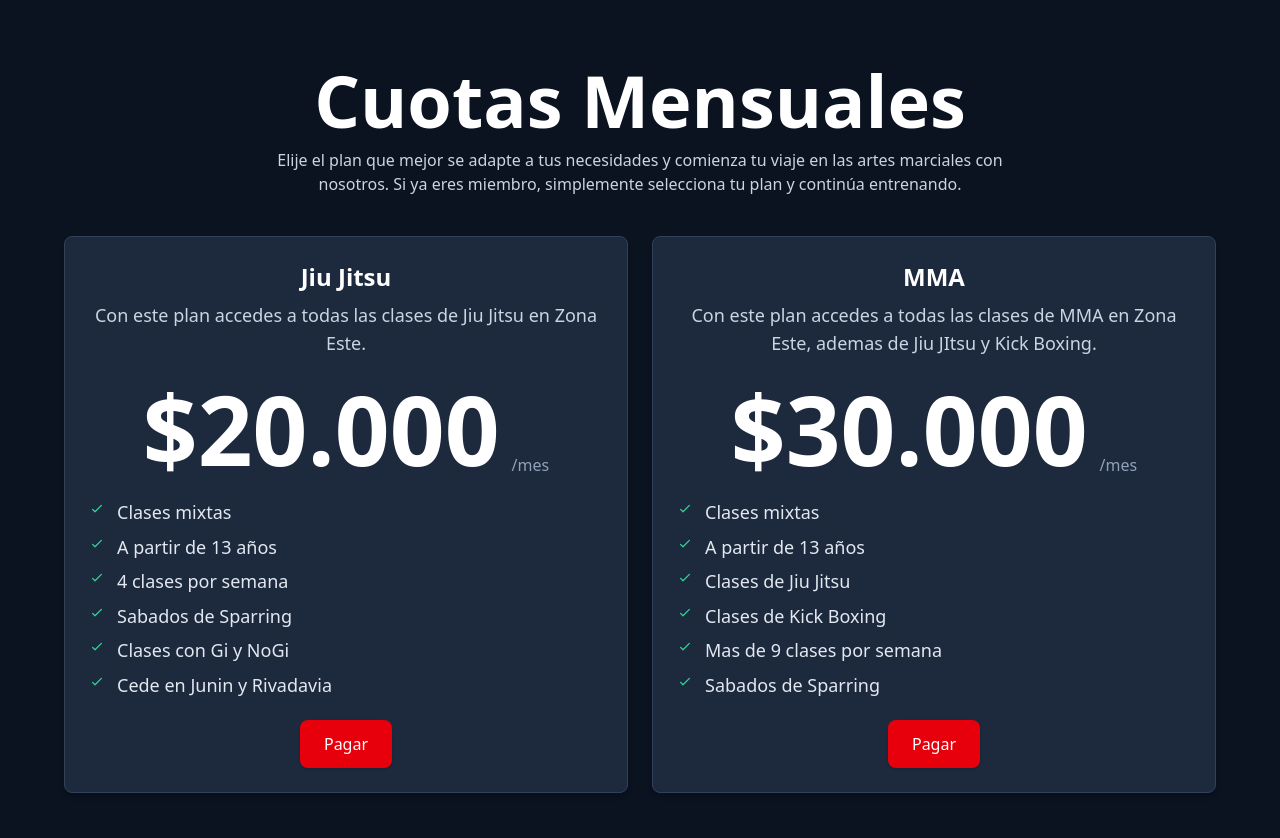
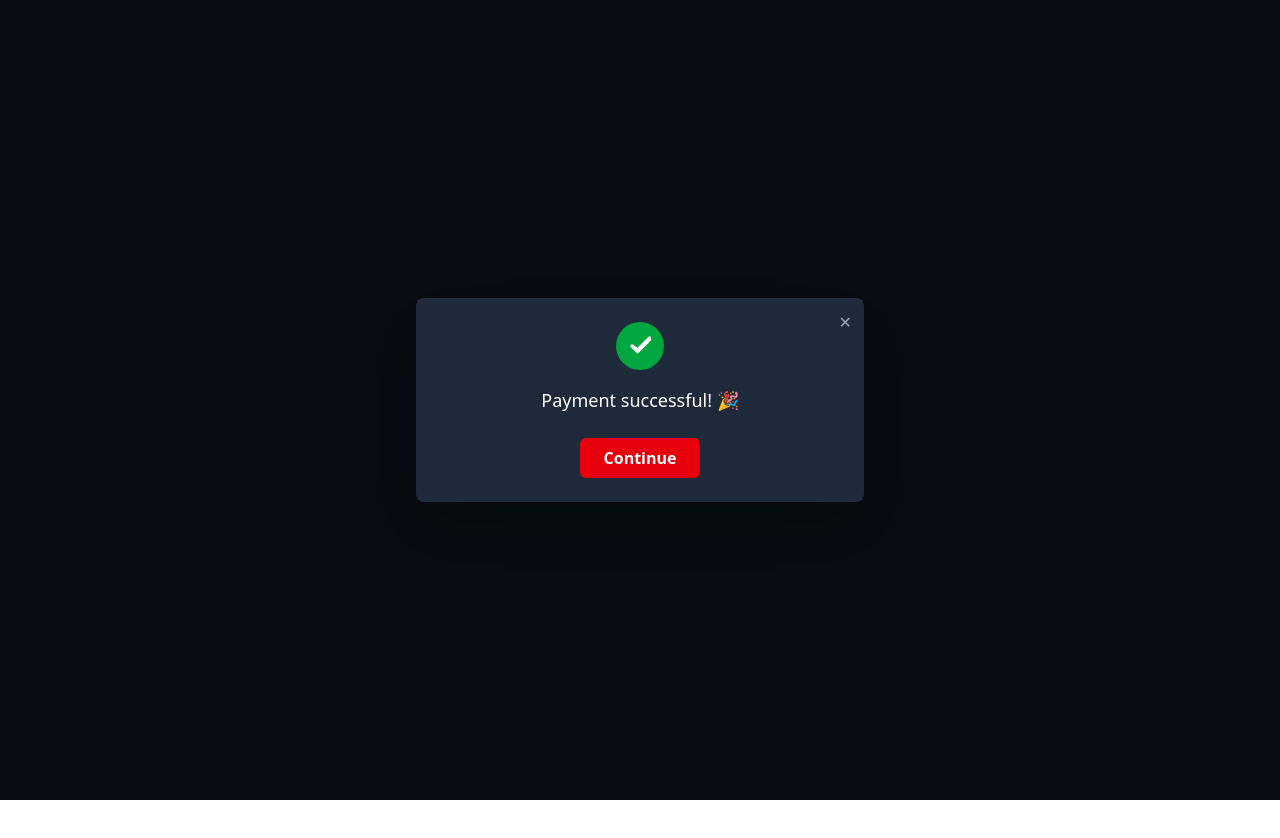
Before and after one commit to johaco/Academy-Pays, a React (Vite) app: page /payment-success in a window 1280 px wide. Shown: the top 838 px of the page. After the commit the page ends 800 px from the top, so only its background shows below. Built offline with nearby package versions, Linux system fonts and the light colour scheme.

Commit message:
add payment succes

```diff
--- a/package.json
+++ b/package.json
@@ -12,7 +12,8 @@
   "dependencies": {
     "@tailwindcss/vite": "^4.1.13",
     "react": "^19.1.1",
-    "react-dom": "^19.1.1"
+    "react-dom": "^19.1.1",
+    "react-router-dom": "^7.9.1"
   },
   "devDependencies": {
     "@eslint/js": "^9.33.0",
--- a/src/App.jsx
+++ b/src/App.jsx
@@ -1,12 +1,21 @@
-import Home from './pages/Home'
+import { BrowserRouter as Router, Routes, Route } from "react-router-dom";
+import Home from "./pages/Home";
+import PaymentSuccess from "./pages/PaymentSuccess";
 
 function App() {
+  return (
+    <Router>
+      <Routes>
+        {/* Página principal */}
+        <Route path="/" element={<Home />} />
 
-  return (
-    <>
-      <Home />
-    </>
-  )
+        {/* Página a la que Mercado Pago redirige después del pago */}
+        <Route path="/payment-success" element={<PaymentSuccess />} />
+
+
+      </Routes>
+    </Router>
+  );
 }
 
-export default App
+export default App;
--- /dev/null
+++ b/src/components/PaymentSuccessModal.jsx
@@ -0,0 +1,53 @@
+import { useNavigate } from "react-router-dom";
+
+export default function PaymentSuccessModal() {
+  const navigate = useNavigate();
+
+  return (
+    <div className="fixed inset-0 flex items-center justify-center bg-black/50 z-50">
+      <div className="bg-gray-800 text-white rounded-lg shadow-2xl p-6 w-[90%] max-w-md relative">
+
+        {/* Icono de cerrar */}
+        <button
+          onClick={() => navigate("/")} // cerrar y mandar al inicio
+          className="absolute top-3 right-3 text-gray-400 hover:text-gray-200"
+        >
+          ✕
+        </button>
+
+        {/* Icono check */}
+        <div className="flex justify-center mb-4">
+          <div className="bg-green-600 rounded-full p-2">
+            <svg
+              xmlns="http://www.w3.org/2000/svg"
+              className="h-8 w-8 text-white"
+              viewBox="0 0 20 20"
+              fill="currentColor"
+            >
+              <path
+                fillRule="evenodd"
+                d="M16.707 5.293a1 1 0 010 1.414l-7.5 7.5a1 1 0 01-1.414 0l-3.5-3.5a1 1 0 111.414-1.414L8.5 11.086l6.793-6.793a1 1 0 011.414 0z"
+                clipRule="evenodd"
+              />
+            </svg>
+          </div>
+        </div>
+
+        {/* Mensaje */}
+        <p className="text-center text-lg font-medium mb-6">
+          Payment successful! 🎉
+        </p>
+
+        {/* Botón continuar */}
+        <div className="flex justify-center">
+          <button
+            onClick={() => navigate("/dashboard")} // 👈 cambia la ruta aquí
+            className="bg-red-600 hover:bg-red-700 px-6 py-2 rounded-md font-semibold text-white transition"
+          >
+            Continue
+          </button>
+        </div>
+      </div>
+    </div>
+  );
+}
--- a/src/components/PricingCard/PlanCard.jsx
+++ b/src/components/PricingCard/PlanCard.jsx
@@ -18,7 +18,15 @@ function CheckIcon() {
   );
 }
 
-export default function PlanCard({ title, description, price, periodLabel, features, cta }) {
+export default function PlanCard({
+  title,
+  description,
+  price,
+  periodLabel,
+  features,
+  cta,
+  url,
+}) {
   return (
     <article className="bg-slate-800 rounded-lg border border-slate-700 p-6 shadow-md">
       <header className="text-center mb-6">
@@ -28,8 +36,12 @@ export default function PlanCard({ title, description, price, periodLabel, featu
 
       <div className="text-center mb-6">
         <div className="flex items-baseline justify-center gap-3">
-          <span className="text-6xl md:text-8xl font-extrabold text-white">${price}</span>
-          <span className="text-slate-400 text-base self-end">{periodLabel}</span>
+          <span className="text-6xl md:text-8xl font-extrabold text-white">
+            ${price}
+          </span>
+          <span className="text-slate-400 text-base self-end">
+            {periodLabel}
+          </span>
         </div>
       </div>
 
@@ -43,12 +55,12 @@ export default function PlanCard({ title, description, price, periodLabel, featu
       </ul>
 
       <div className="text-center">
-        <button
-          type="button"
-          className="inline-block w-full md:w-auto px-6 py-3 bg-red-600 hover:bg-red-500 text-white rounded-lg font-medium shadow-sm transition"
+        <a
+          href={url}
+          className="inline-block w-full md:w-auto px-6 py-3 bg-red-600 hover:bg-red-500 text-white rounded-lg font-medium shadow-sm transition text-center"
         >
           {cta}
-        </button>
+        </a>
       </div>
     </article>
   );
--- a/src/components/PricingCard/index.jsx
+++ b/src/components/PricingCard/index.jsx
@@ -17,6 +17,7 @@ const plans = [
       "Cede en Junin y Rivadavia",
     ],
     cta: "Pagar",
+    url: "https://www.mercadopago.com.ar/subscriptions/checkout?preapproval_plan_id=05cc5608396f4ed69278fbfeea418492",
   },
   {
     id: "company",
@@ -33,6 +34,7 @@ const plans = [
       "Sabados de Sparring",
     ],
     cta: "Pagar",
+    url: "https://www.mercadopago.com.ar/subscriptions/checkout?preapproval_plan_id=1a5e2f3b1e4e4f6fa6f0f8e2c9b7c8d3",
   },
 ];
 
--- /dev/null
+++ b/src/pages/PaymentSuccess.jsx
@@ -0,0 +1,9 @@
+import PaymentSuccessModal from "../components/PaymentSuccessModal";
+
+export default function PaymentSuccess() {
+  return (
+    <div className="h-screen flex items-center justify-center bg-gray-900">
+      <PaymentSuccessModal />
+    </div>
+  );
+}
```
Also changed, not shown: 1 other file (tests, documents, lock files or other folders).
